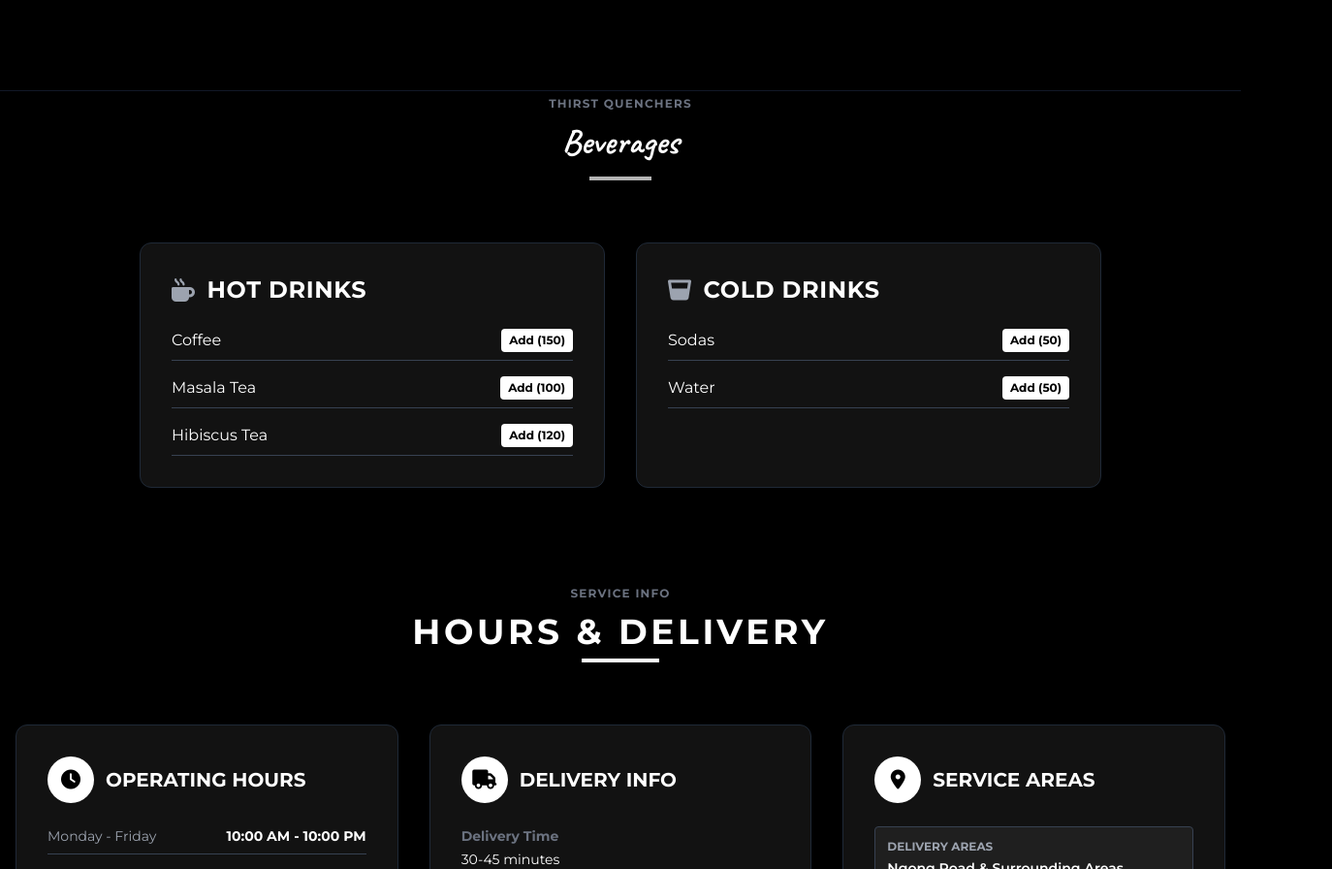
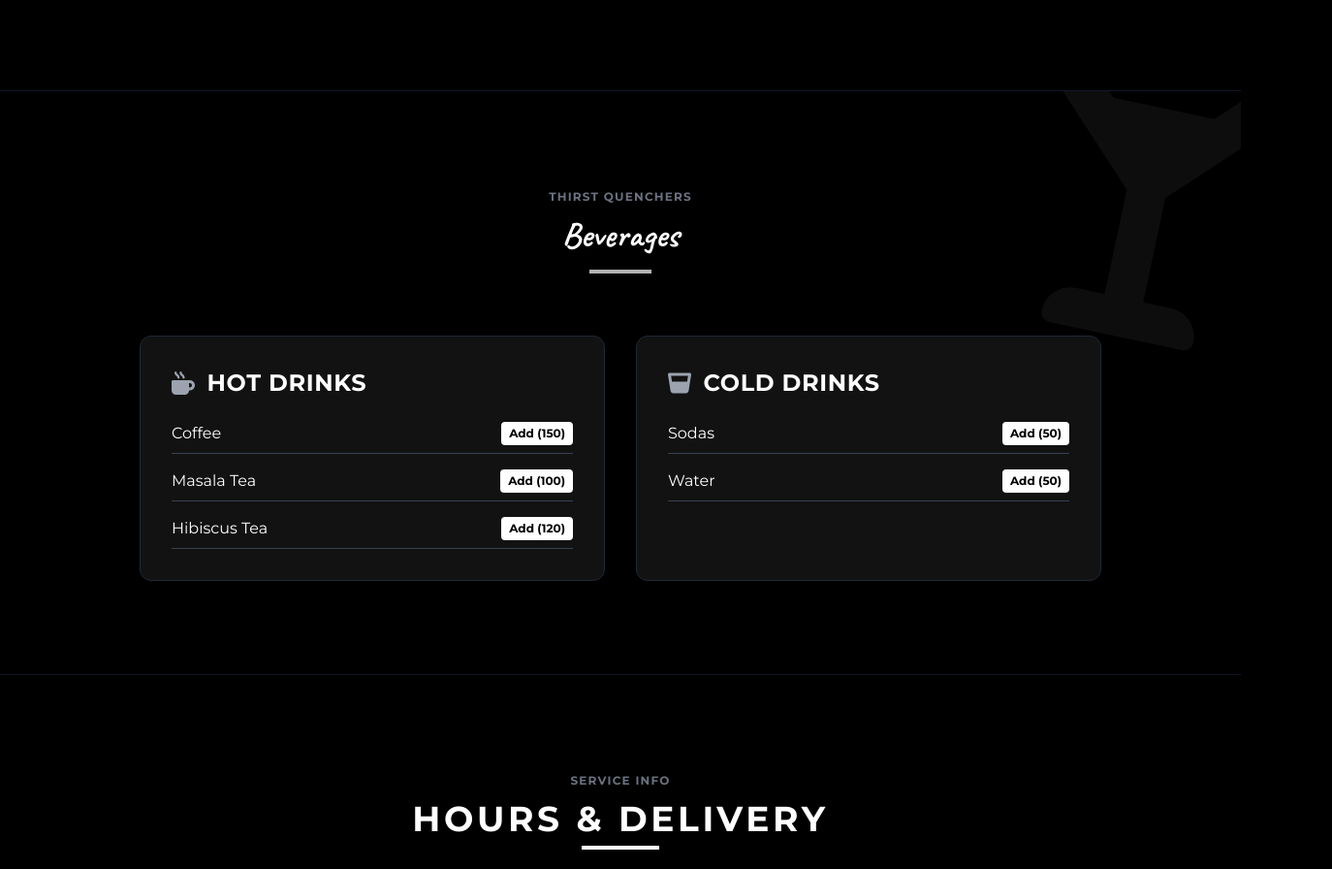
Before and after one commit to acetervin/Allen-s_Kitchen, a website: page index.html in a window 1280 px wide. Shown: the part 3614-4510 px from the top of the page at 97% size, 1374 px wide, since content can reach past the window. Drawn offline with nearby package versions, Linux system fonts and the light colour scheme; files that its build step writes are made by us from their sources.

Commit message:
Fix the overflow issue

```diff
--- a/index.html
+++ b/index.html
@@ -290,11 +290,14 @@
             </div>
         </div>
     </section>
+
+    <section class="relative overflow-hidden py-24 px-4 bg-black border-b border-gray-900">
         <div class="absolute -right-16 -top-16 opacity-5 pointer-events-none"><i class="fas fa-glass-martini-alt text-[20rem] rotate-12"></i></div>
         <div class="max-w-5xl mx-auto px-4 relative z-10">
             <div class="text-center mb-16">
                 <span class="text-gray-500 uppercase tracking-widest text-xs font-bold">Thirst Quenchers</span>
                 <h2 class="text-4xl font-hand mt-2">Beverages</h2>
+
                 <div class="w-16 h-1 bg-white mx-auto mt-4 opacity-70"></div>
             </div>
             <div class="grid grid-cols-1 md:grid-cols-2 gap-8">
--- a/src/styles.css
+++ b/src/styles.css
@@ -3,8 +3,10 @@
 @tailwind utilities;
 
 /* Custom project styles moved from inline <style> */
-html { scroll-behavior: smooth; }
-body { background-color: #000000; color: #ffffff; }
+html { scroll-behavior: smooth; overflow-x: hidden; }
+
+body { background-color: #000000; color: #ffffff; overflow-x: hidden; }
+
 
 .fade-in-up { animation: fadeInUp 1.2s ease-out; }
 @keyframes fadeInUp { from { opacity: 0; transform: translateY(40px); } to { opacity: 1; transform: translateY(0); } }
@@ -23,3 +25,11 @@ body { background-color: #000000; color: #ffffff; }
 /* Pop Animation */
 @keyframes pop { 0% { transform: scale(1); } 50% { transform: scale(1.2); } 100% { transform: scale(1); } }
 .pop-anim { animation: pop 0.3s ease-out; }
+
+* {
+  box-sizing: border-box;
+}
+
+html, body {
+  overflow-x: hidden;
+}
```
Also changed, not shown: TODO_overflow.md (added, +5 -0 lines).
